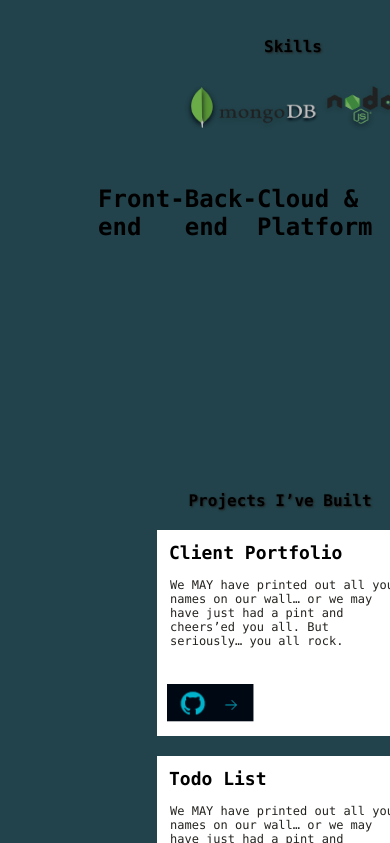
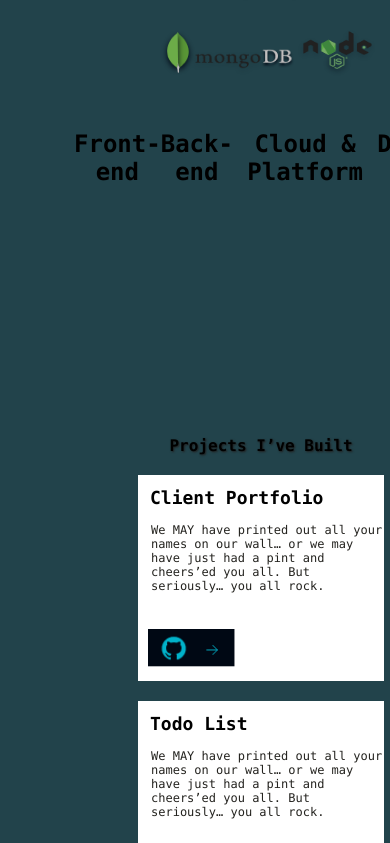
Before and after one commit to clumapay30/my-portfolio-v2, a Next.js app: page / in a window 390 px wide. Shown: the part 2441-3284 px from the top of the page. Built offline with nearby package versions, Linux system fonts and the light colour scheme.

Commit message:
responsive update

```diff
--- a/styles/Contact.module.css
+++ b/styles/Contact.module.css
@@ -1,6 +1,6 @@
-@media(min-width: 375px) {
+@media(min-width: 315px) {
     .container {
-        width: calc(428px - 64px);
+        width: calc(100vw - 64px);
         margin: 250px 98px;
     }
 
@@ -49,7 +49,6 @@
         height: 33px;
         background: #000814 0% 0% no-repeat padding-box;
         position: relative;
-        left: 40px;
         border-radius: 5px;
         box-shadow: 2px 2px 5px #212121;
         cursor: pointer;
--- a/styles/Footer.module.css
+++ b/styles/Footer.module.css
@@ -1,6 +1,6 @@
-@media(min-width: 375px) {
+@media(min-width: 315px) {
     .container {
-        width: calc(428px - 64px);
+        width: calc(100vw - 64px);
         margin-left: 98px;
         margin-bottom: 22px;
         text-align: center;
--- a/styles/Projects.module.css
+++ b/styles/Projects.module.css
@@ -1,6 +1,6 @@
-@media(min-width: 375px) {
+@media(min-width: 315px) {
     .container {
-        width: calc(428px - 64px);
+        width: calc(100vw - 64px);
         margin: 98px;
         margin-top: 250px;
     }
--- a/styles/Skills.module.css
+++ b/styles/Skills.module.css
@@ -1,8 +1,13 @@
-@media(min-width: 375px) {
+@media(min-width: 315px) {
     .container {
         width: 100%;
-        margin: 250px 98px;
+        margin-left: 74px;
         overflow: hidden;
+        text-align: center;
+        display: flex;
+        flex-direction: column;
+        align-items: center;
+        justify-content: center;
     }
 
     .container h1 {
@@ -47,10 +52,11 @@
         display: flex;
         flex-direction: row;
         cursor: pointer;
+        justify-content: center;
     }
 
     .skillsRole div h2 {
-        font-size: 14px;
+        font-size: 12px;
         color: #000814;
         padding: 10px;
         transition: .5s ease-in-out;
--- a/styles/WExperience.module.css
+++ b/styles/WExperience.module.css
@@ -1,4 +1,4 @@
-@media(min-width: 375px) {
+@media(min-width: 315px) {
     .container {
         margin: 250px 20px 195px 98px;
     }
```
